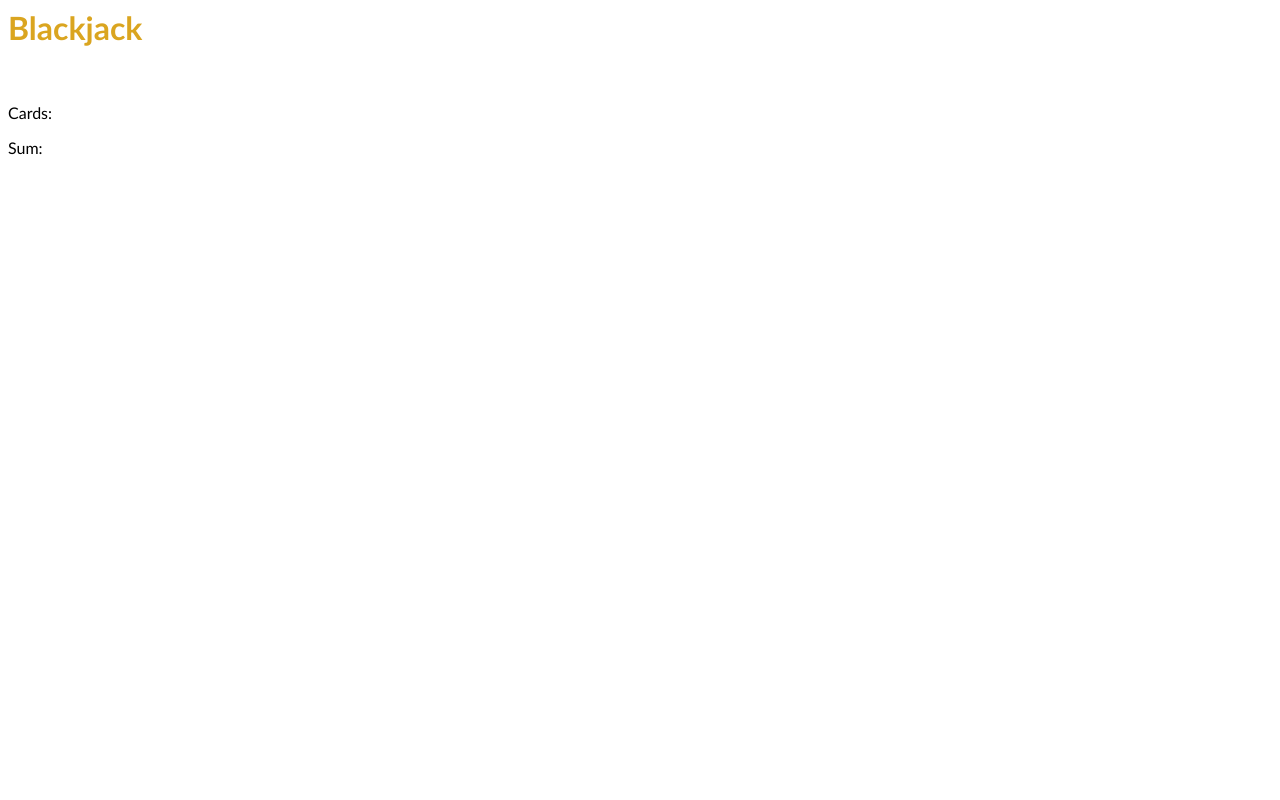
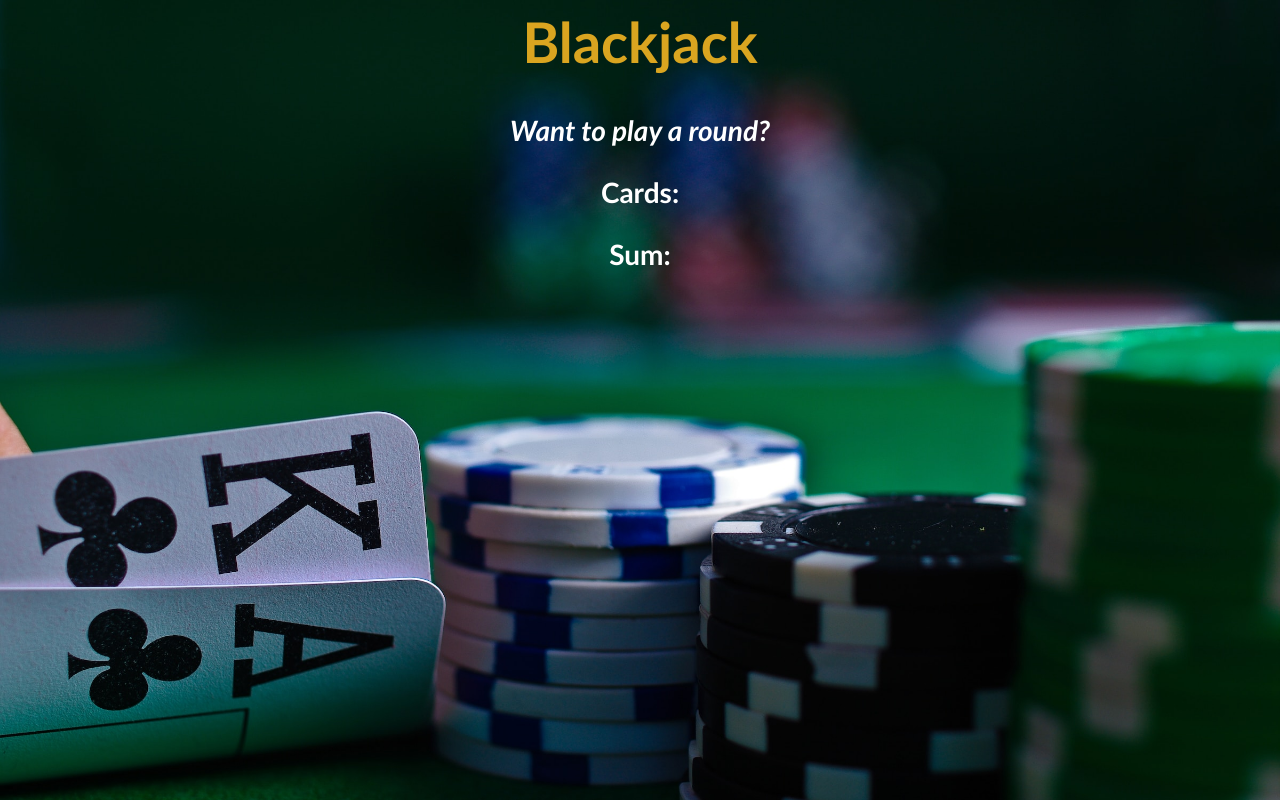
Before and after one commit to MetricOrder/blackjack2.0, a plain HTML site: page index.html in a window 1280 px wide. Drawn offline with Linux system fonts and the light colour scheme.

Commit message:
styling updates

```diff
--- a/index.css
+++ b/index.css
@@ -1,7 +1,12 @@
 
 body {
-    font-family: 'Trebuchet MS', 'Lucida Sans Unicode', 'Lucida Grande', 'Lucida Sans', Arial, sans-serif
-
+    font-family: 'Trebuchet MS', 'Lucida Sans Unicode', 'Lucida Grande', 'Lucida Sans', Arial, sans-serif;
+    background-image: url(table.jpg);
+    background-size: cover;
+    text-align: center;
+    color: white;
+    font-size: 28px;
+    font-weight: bold;
 
 }
 
@@ -10,5 +15,5 @@ h1 {
 }
 
 #message-el {
-    color: white;
+    font-style: italic;
 }
```
